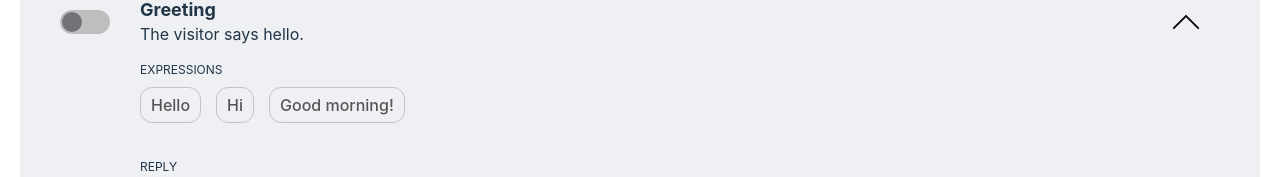
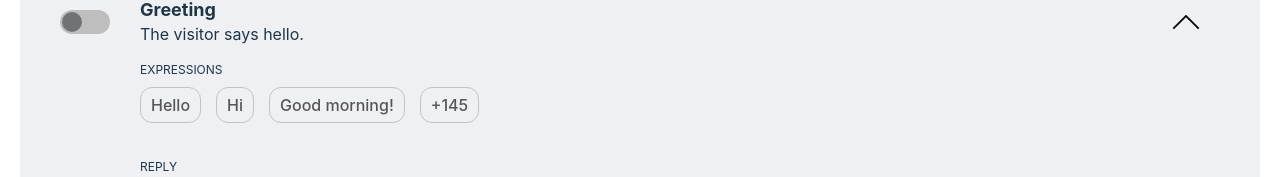
Before and after one commit to peduique/ai-chatbot-intent-manager, a React (Vite) app: page / in a window 1280 px wide. Shown: the part 219-396 px from the top of the page. Built offline with nearby package versions, Linux system fonts and the light colour scheme.

Commit message:
visual improvements

```diff
--- a/src/components/Chip/index.tsx
+++ b/src/components/Chip/index.tsx
@@ -4,11 +4,19 @@ import { SChip } from "./styles";
 interface IChip {
   children: ReactNode;
   variant?: "primary" | "secondary";
+  onClick?: () => void;
+  alt?: string;
 }
 
-const Chip: FC<IChip> = ({ children, variant = "primary", ...rest }) => {
+const Chip: FC<IChip> = ({
+  children,
+  onClick,
+  variant = "primary",
+  alt = "",
+  ...rest
+}) => {
   return (
-    <SChip $variant={variant} {...rest}>
+    <SChip onClick={onClick} $variant={variant} title={alt} {...rest}>
       {children}
     </SChip>
   );
--- a/src/components/Intent/index.tsx
+++ b/src/components/Intent/index.tsx
@@ -63,13 +63,22 @@ const Intent: FC<IIntent> = ({
             <SCaption>Expressions</SCaption>
             <SExpressionTags>
               {trainingData.expressions.map(({ id, text: expression }) => (
-                <Chip key={id}>{expression}</Chip>
+                <Chip key={id} alt={expression}>
+                  {expression}
+                </Chip>
               ))}
+              {Boolean(trainingData.expressionCount) && (
+                <Chip onClick={() => {}} alt="Show all expressions">
+                  +{trainingData.expressionCount}
+                </Chip>
+              )}
             </SExpressionTags>
           </div>
           <div>
             <SCaption>Reply</SCaption>
-            <SReplyChip variant="secondary">{reply.text}</SReplyChip>
+            <SReplyChip variant="secondary" alt={reply.text}>
+              {reply.text}
+            </SReplyChip>
           </div>
         </SContent>
       )}
```
